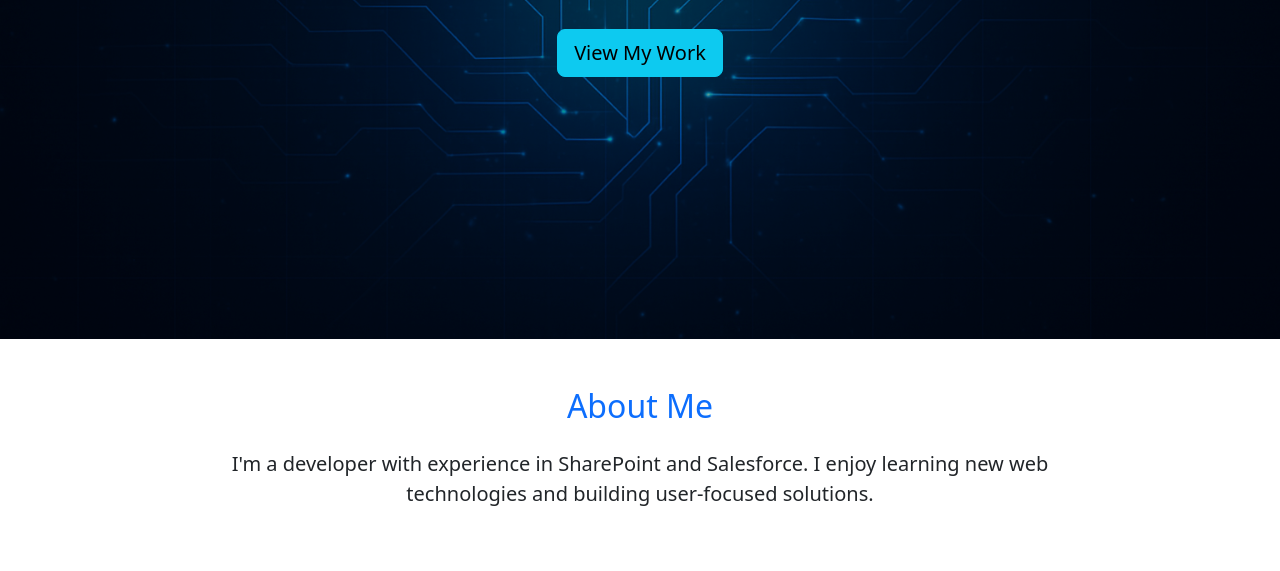
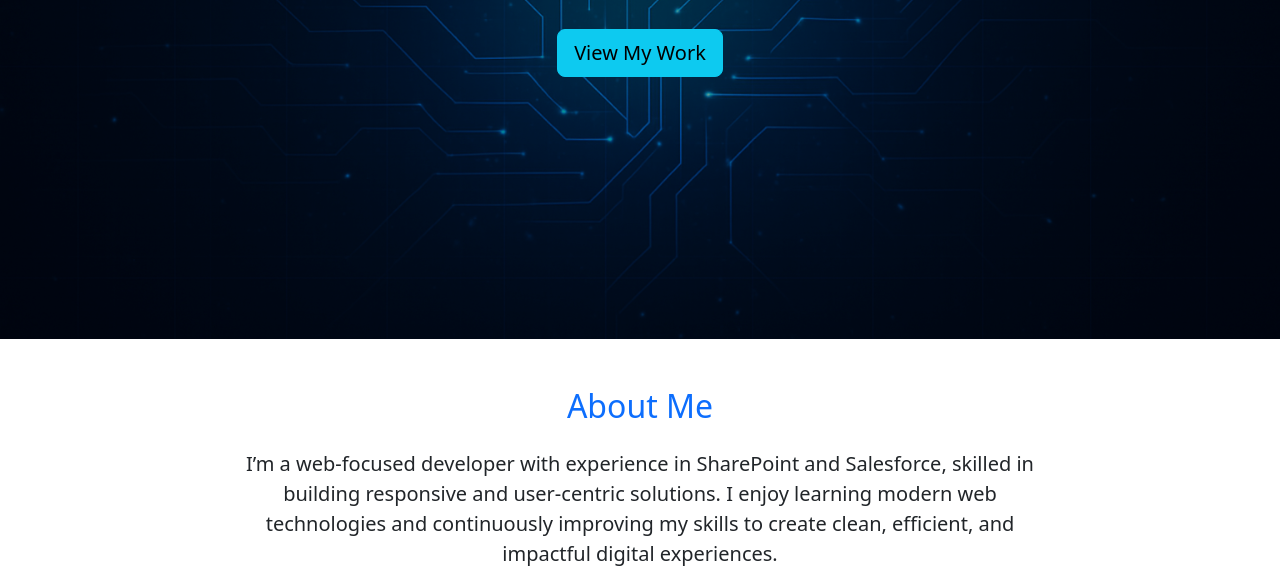
Before and after one commit to AshwiniAshith/ashwini.c-portfolio, a plain HTML site: page index.html in a window 1280 px wide. Shown: the part 381-952 px from the top of the page. Drawn offline with nearby package versions, Linux system fonts and the light colour scheme.

Commit message:
Update index.html

```diff
--- a/index.html
+++ b/index.html
@@ -48,8 +48,8 @@
   <div class="container">
     <h2 class="text-primary mb-4">About Me</h2>
     <p class="lead w-75 mx-auto">
-      I'm a developer with experience in SharePoint and Salesforce.
-      I enjoy learning new web technologies and building user-focused solutions.
+      I’m a web-focused developer with experience in SharePoint and Salesforce, skilled in building responsive and user-centric solutions.
+      I enjoy learning modern web technologies and continuously improving my skills to create clean, efficient, and impactful digital experiences.
     </p>
   </div>
 </section>
```
